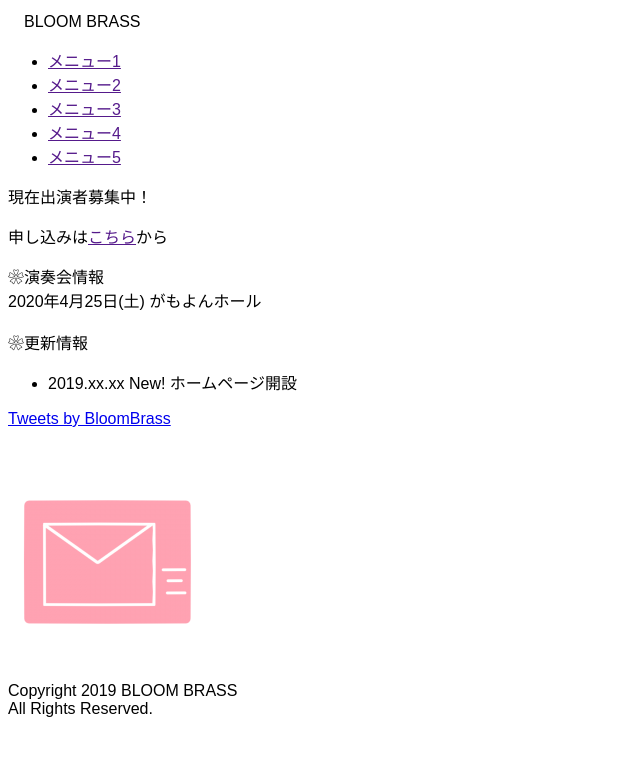
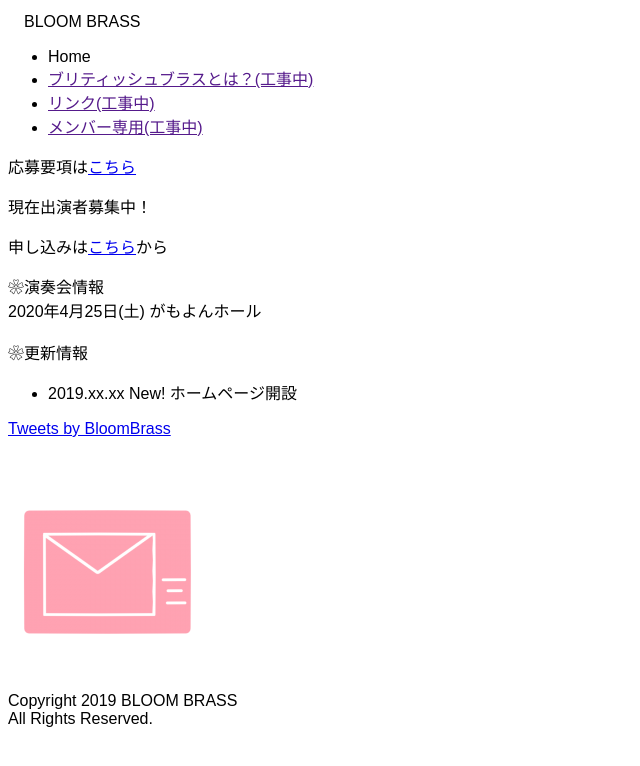
Before and after one commit to bloombrass/main, a plain HTML site: page index.html in a window 1280 px wide. Shown: the whole page, without its empty margins (0-640 px from the left). Drawn offline with nearby package versions, Linux system fonts and the light colour scheme.

Commit message:
Add files via upload

```diff
--- a/index.html
+++ b/index.html
@@ -12,11 +12,10 @@
 			<div id='bbtop'>　BLOOM BRASS</div>
 				<nav class="global-nav">
 				    <ul class="global-nav__list">
-				      <li class="global-nav__item"><a href="">メニュー1</a></li>
-				      <li class="global-nav__item"><a href="">メニュー2</a></li>
-				      <li class="global-nav__item"><a href="">メニュー3</a></li>
-				      <li class="global-nav__item"><a href="">メニュー4</a></li>
-				      <li class="global-nav__item"><a href="">メニュー5</a></li>
+				      <li class="global-nav__item">Home</a></li>
+				      <li class="global-nav__item"><a href="">ブリティッシュブラスとは？(工事中)</a></li>
+				      <li class="global-nav__item"><a href="">リンク(工事中)</a></li>
+				      <li class="global-nav__item"><a href="">メンバー専用(工事中)</a></li>
 				    </ul>
 			  </nav>
 			  <div class="hamburger" id="js-hamburger">
@@ -29,8 +28,9 @@
 
 		<main>
 			<div class='top'>
+				<p>応募要項は<a href='https://drive.google.com/file/d/14NmAnRvCpbcVFRsm4smF23YCwKfVJRov/view?usp=drivesdk'>こちら</a></p>
 				<p class='topMessage'>現在出演者募集中！</p>
-				<p class='topMessage'>申し込みは<a href=''>こちら</a>から</p>
+				<p class='topMessage'>申し込みは<a href='https://forms.gle/XGUE1aNPQuNZXpu4A'>こちら</a>から</p>
 			</div>
 
 			<div class='topcontent' id='aboutConcert'>
```
